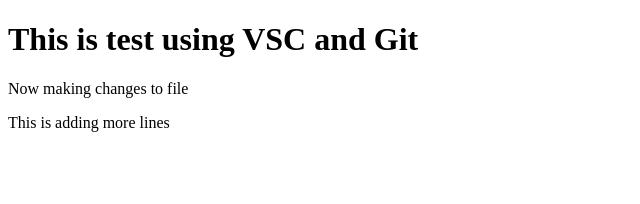
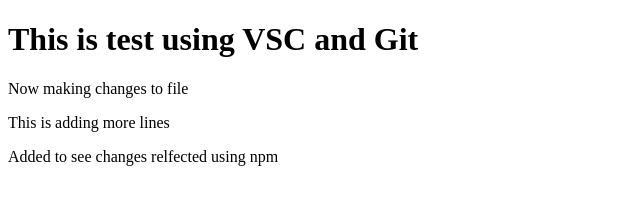
Before and after one commit to Bpat22/git-test, a website: page index.html in a window 1280 px wide. Shown: the whole page, without its empty margins (0-640 px from the left). Drawn offline with Linux system fonts and the light colour scheme.

Commit message:
Fourth commit

```diff
--- a/index.html
+++ b/index.html
@@ -6,5 +6,6 @@
         <h1>This is test using VSC and Git</h1>
         <P>Now making changes to file</P>
         <p>This is adding more lines</p>
+        <p>Added to see changes relfected using npm</p>
     </body>
 </html>
```
Also changed, not shown: package.json (added, +24 -0 lines), 2 other files.
